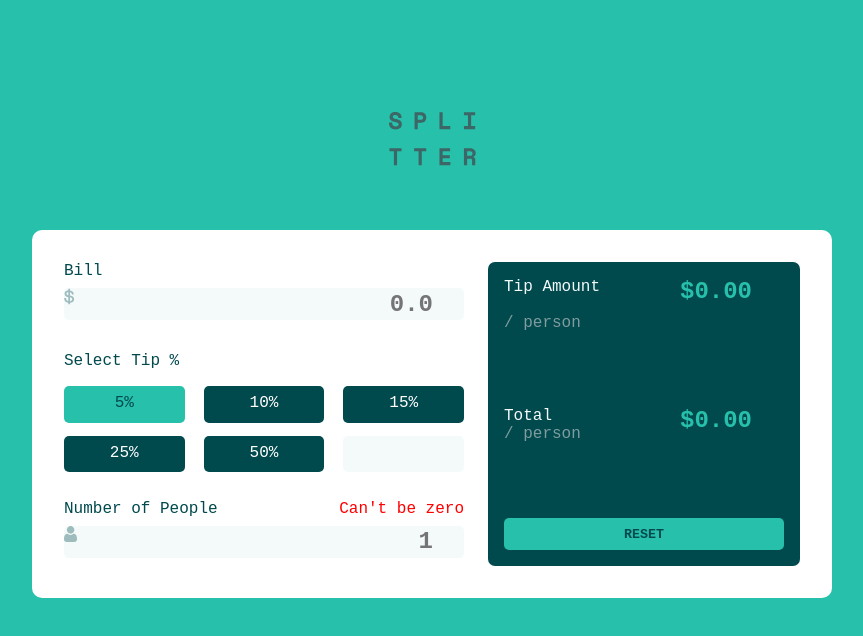
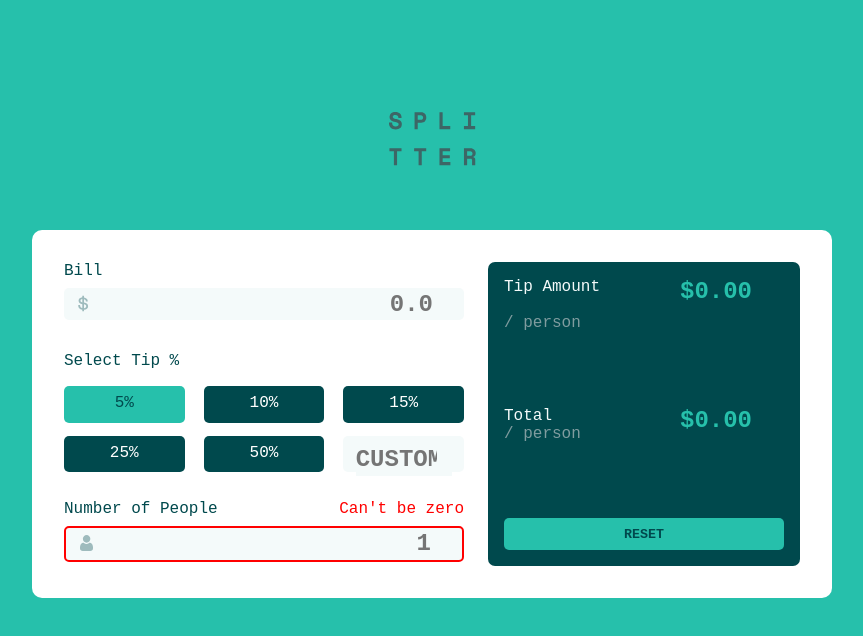
Before and after one commit to bene-coder/TIp-Calculator-App, a plain HTML site: page index.html in a window 1280 px wide. Both pictures are taken after a click on the element "5%". Shown: the whole page, without its empty margins (208-1071 px from the left). Drawn offline with Linux system fonts and the light colour scheme.

Commit message:
worked fixed the custom option button

```diff
--- a/app.js
+++ b/app.js
@@ -1,14 +1,16 @@
 const billType = document.querySelector(".money-bill");
 const tips = document.querySelectorAll(".tips");
 const peopleNumber = document.querySelector(".people-no");
-var tipAmount = document.querySelector(".tip-amount");
+const tipAmount = document.querySelector(".tip-amount");
 const total = document.querySelector(".total");
 const reset = document.querySelector(".reset");
 const error = document.querySelector(".error");
+const custom = document.querySelector(".custom-tips");
 
 billType.addEventListener("input", billTypeFunc);
 peopleNumber.addEventListener("input", peopleFunc);
 reset.addEventListener("click", resetBtn);
+custom.addEventListener("input", customFunc)
 
 tips.forEach(function (val) {
   val.addEventListener("click", handleEvent);
@@ -16,6 +18,7 @@ tips.forEach(function (val) {
 
 billType.value = "";
 peopleNumber.value = "";
+custom.value = "";
 tipAmount.innerHTML = "$" + (0.0).toFixed(2);
 total.innerHTML = "$" + (0.0).toFixed(2);
 
@@ -47,7 +50,7 @@ function handleEvent(event) {
 function calculateTip() {
   if (peopleValue >= 1) {
     let tipmount = (billValue * tipValue) / peopleValue;
-    let totall = (billValue * tipValue) / peopleValue;
+    let totall = (billValue + tipmount) / peopleValue;
     tipAmount.innerHTML = "$" + tipmount.toFixed(2);
     total.innerHTML = "$" + totall.toFixed(2);
   }
@@ -59,14 +62,24 @@ function resetBtn() {
   peopleNumber.value = "";
   tipAmount.innerHTML = "$" + (0.0).toFixed(2);
   total.innerHTML = "$" + (0.0).toFixed(2);
+  custom.value = ""
 }
 
 function errorTag() {
   if (peopleValue == 0) {
     error.style.display = "flex";
-      error.style.color = "red";
-      peopleNumber.style.border = "red";
+    error.style.color = "red";
+    peopleNumber.style.border = "2px solid red";
   } else {
-      error.style.display = "none";
-    }
+    error.style.display = "none";
+    peopleNumber.style.border = "none";
+  }
 }
+
+function customFunc() {
+  customValue = parseFloat(custom.value / 100);
+  tips.forEach(function (val) {
+    val.classList.remove("active-tip");
+  })
+  calculateTip();
+}
--- a/index.html
+++ b/index.html
@@ -35,7 +35,7 @@
             <div class="tips active-tip">15%</div>
             <div class="tips">25%</div>
             <div class="tips">50%</div>
-            <div class="custom-tip" placeholder="Custom"></div>
+            <div class="custom-tip" ><input type="number" name="Custom" class="custom-tips" placeholder="CUSTOM"></div>
           </div>
           <div class="people-number">
             <div class="label">
--- a/style.css
+++ b/style.css
@@ -62,7 +62,19 @@ body {
   border-radius: 5px;
   background-image: url(/images/icon-dollar.svg);
   background-repeat: no-repeat;
+  background-position: 14px 7px;
   padding: 1rem;
+}
+.custom-tip input {
+  background-color: hsl(189, 41%, 97%);
+  color: hsl(183, 100%, 15%);
+  font-weight: 700;
+  height: 2rem;
+  font-size: 24px;
+  text-align: right;
+  border: none;
+  outline: none;
+  width: 6rem;
 }
 .tip-option {
   display: grid;
@@ -108,6 +120,7 @@ body {
   border-radius: 5px;
   background-image: url(images/icon-person.svg);
   background-repeat: no-repeat;
+  background-position: 14px 7px;
   padding: 1rem;
 }
 .error {
```
